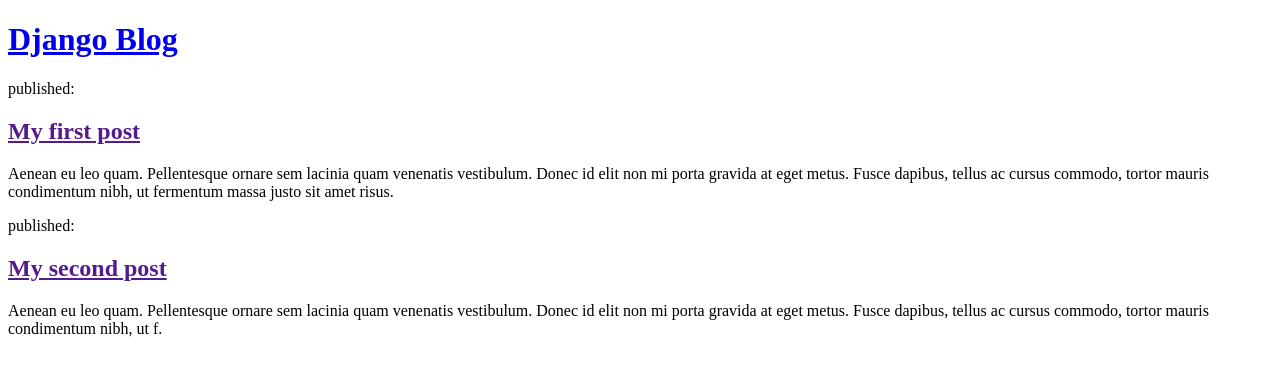
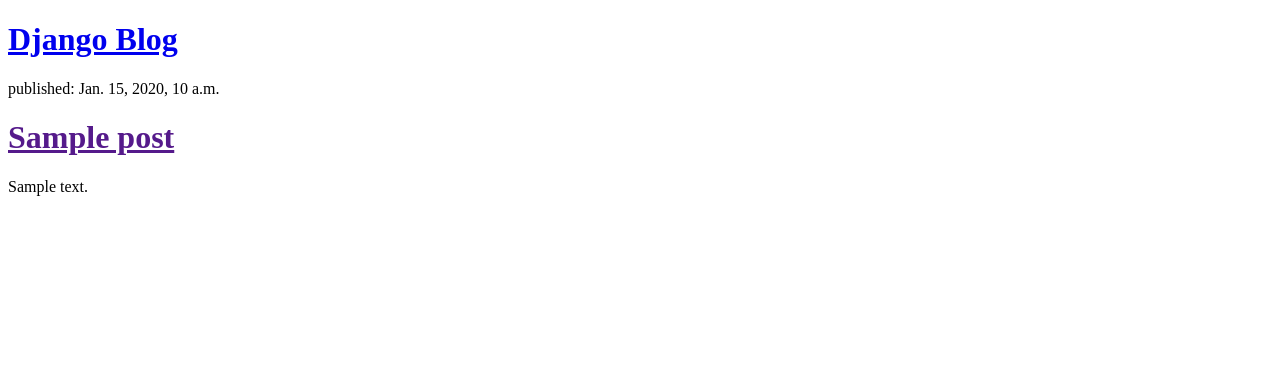
Before and after one commit to trajiu/startingsite, a Django app: template blog/templates/blog/post_list.html in a window 1280 px wide. Shown: the top 376 px of the page. Run offline with Django 3.2, Linux system fonts and the light colour scheme; the template is opened without the code that fills it: values that come from a table or form of the project are taken from there, others are empty; tables that the repository leaves empty hold one stand-in row (values such as "Sample post").

Commit message:
Try added ORM and print in html

```diff
--- a/blog/templates/blog/post_list.html
+++ b/blog/templates/blog/post_list.html
@@ -10,20 +10,12 @@
         <div>
             <h1><a href="/">Django  Blog</a></h1>
         </div>
-
-        <div>
-            <p>published: </p>
-            <h2><a href="">My first post</a></h2>
-            <p>Aenean eu leo quam. Pellentesque ornare sem lacinia quam venenatis vestibulum. Donec id elit non mi porta gravida
-                at eget metus. Fusce dapibus, tellus ac cursus commodo, tortor mauris condimentum nibh, ut fermentum massa justo
-                sit amet risus.</p>
-        </div>
-
-        <div>
-            <p>published: </p>
-            <h2><a href="">My second post</a></h2>
-            <p>Aenean eu leo quam. Pellentesque ornare sem lacinia quam venenatis vestibulum. Donec id elit non mi porta gravida
-                at eget metus. Fusce dapibus, tellus ac cursus commodo, tortor mauris condimentum nibh, ut f.</p>
-        </div>
+        {% for post in posts %}
+            <div>
+                <p>published: {{ post.published_date }}</p>
+                <h1><a href="">{{ post.title }}</a></h1>
+                <p>{{ post.text|linebreaksbr }}</p>
+            </div>
+        {% endfor %}
 </body>
 </html>
```
Also changed, not shown: blog/views.py (+6 -1 lines).
